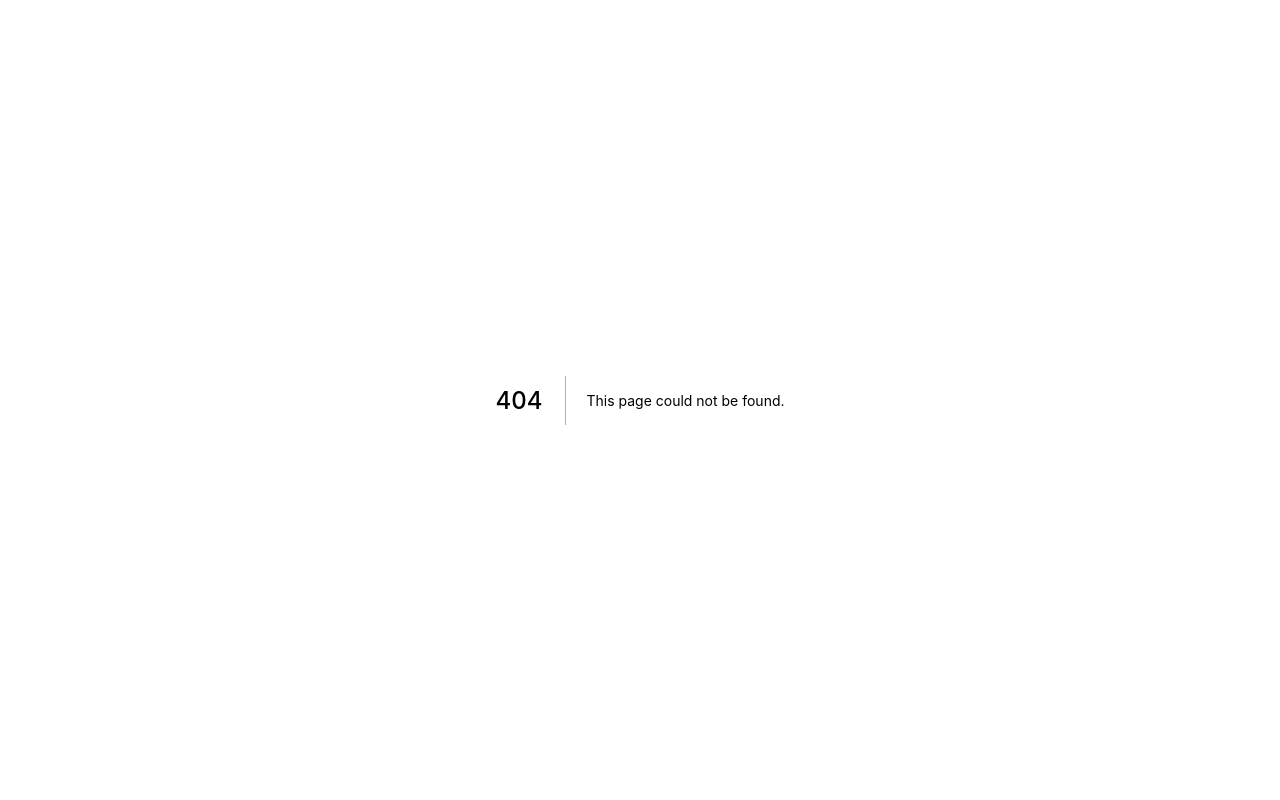
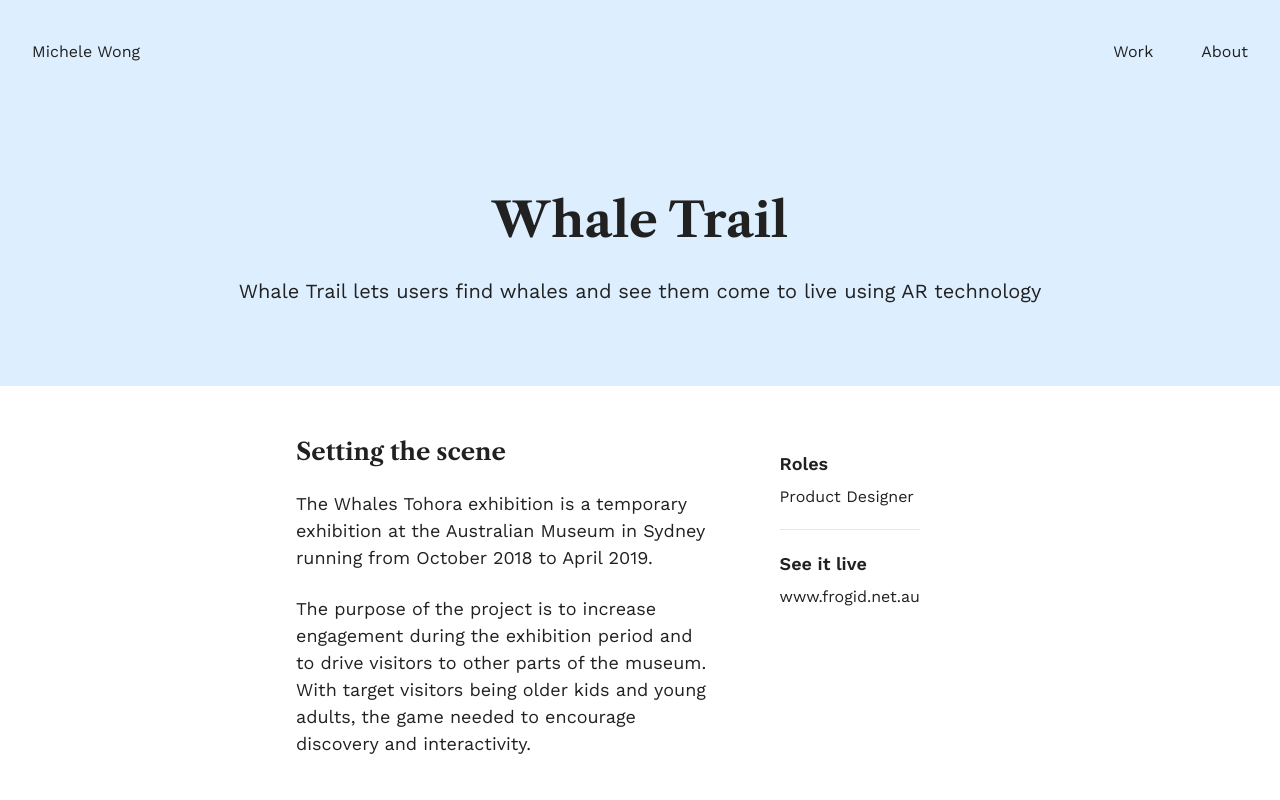
Before and after one commit to johnkueh/mishwong, a Next.js app: page /project/whale-trail in a window 1280 px wide. Before the commit this address had no page. Shown: the top 800 px of the page. Built offline with nearby package versions, Linux system fonts and the light colour scheme.

Commit message:
Added project page

```diff
--- a/components/card.js
+++ b/components/card.js
@@ -1,4 +1,5 @@
-import React from "react";
+import React from 'react';
+import Link from 'next/link';
 
 const Card = ({ title, desc, link, bgColor }) => (
   <div
@@ -7,9 +8,11 @@ const Card = ({ title, desc, link, bgColor }) => (
   >
     <h2 className="text-3xl font-bold">{title}</h2>
     <p className="text-lg my-5">{desc}</p>
-    <a className="font-bold" href={link}>
-      Read more
-    </a>
+    <Link href={link}>
+      <a className="font-bold" href={link}>
+        Read more
+      </a>
+    </Link>
   </div>
 );
 
--- /dev/null
+++ b/components/image.js
@@ -0,0 +1,17 @@
+import React from 'react';
+
+const Image = ({ src, caption }) => (
+  <div className="my-8">
+    <img className="mx-auto" alt={caption} src={src} />
+    <div className="caption text-center my-5">{caption}</div>
+    <style jsx>
+      {`
+        .caption {
+          color: #888888;
+        }
+      `}
+    </style>
+  </div>
+);
+
+export default Image;
--- a/components/nav.js
+++ b/components/nav.js
@@ -1,8 +1,13 @@
-import React from "react";
+import React from 'react';
+import Link from 'next/link';
 
 const Nav = () => (
   <div className="flex items-center justify-between py-6">
-    <div>Michele Wong</div>
+    <div>
+      <Link href="/">
+        <a>Michele Wong</a>
+      </Link>
+    </div>
     <div className="flex">
       <a href="#" className="link block py-4 pl-12">
         <div>Work</div>
--- /dev/null
+++ b/layouts/project.js
@@ -0,0 +1,57 @@
+import React from 'react';
+import Head from '../components/head';
+import Nav from '../components/nav';
+import Footer from '../components/footer';
+
+const Project = ({ metadata = [], title, caption, bgColor, children }) => (
+  <>
+    <div style={{ backgroundColor: bgColor }}>
+      <div className="container mx-auto px-8">
+        <Head title="Mishwong | Product designer" />
+        <Nav />
+        <div className="flex flex-wrap lg:flex-no-wrap items-center justify-between w-100 py-20">
+          <div className="mb-12 md:w-full lg:mb-0 text-center">
+            <h1 className="text-5xl font-bold font-heading mb-5">{title}</h1>
+            <p className="text-xl">{caption}</p>
+          </div>
+        </div>
+      </div>
+    </div>
+    <div className="container mx-auto px-10 xl:w-3/5">
+      <Metadata metadata={metadata} />
+      <div className="content mb-20">{children}</div>
+      <Footer />
+    </div>
+  </>
+);
+
+const Metadata = ({ metadata }) => {
+  const titles = Object.keys(metadata);
+
+  return (
+    <div className="metadata md:float-right pt-16 md:p-16">
+      {titles.map((title, idx) => (
+        <div key={title} className={`meta mb-5 pb-5 ${titles.length !== idx + 1 && 'border-b'}`}>
+          <h3 className="text-lg font-semibold mb-2">{title}</h3>
+          <Links links={metadata[title]} />
+        </div>
+      ))}
+    </div>
+  );
+};
+
+const Links = ({ links }) => {
+  return (
+    <ul>
+      {Object.keys(links).map(label => (
+        <li key={label}>
+          <a href={links[label]}>{label}</a>
+        </li>
+      ))}
+    </ul>
+  );
+};
+
+export const withLayout = meta => props => <Project {...meta} {...props} />;
+
+export default Project;
--- a/next.config.js
+++ b/next.config.js
@@ -1,8 +1,13 @@
-const withCss = require("@zeit/next-css");
-const withSass = require("@zeit/next-sass");
+const withCss = require('@zeit/next-css');
+const withSass = require('@zeit/next-sass');
+const withMdx = require('@zeit/next-mdx')({
+  extension: /\.mdx?$/
+});
 
-module.exports = withSass(
-  withCss({
-    target: "serverless"
-  })
+module.exports = withMdx(
+  withSass(
+    withCss({
+      pageExtensions: ['js', 'jsx', 'md', 'mdx']
+    })
+  )
 );
--- a/pages/index.js
+++ b/pages/index.js
@@ -1,9 +1,9 @@
-import React, { useEffect, useState } from "react";
-import Head from "../components/head";
-import Nav from "../components/nav";
-import Footer from "../components/footer";
-import Jumbo from "../components/jumbo";
-import Card from "../components/card";
+import React, { useEffect, useState } from 'react';
+import Head from '../components/head';
+import Nav from '../components/nav';
+import Footer from '../components/footer';
+import Jumbo from '../components/jumbo';
+import Card from '../components/card';
 
 const Home = () => {
   return (
@@ -18,16 +18,16 @@ const Home = () => {
       />
       <div className="lg:my-16 flex flex-wrap justify-between">
         <Card
-          bgColor="#FCEAE4"
-          title="Project Title"
+          bgColor="#DDEEFE"
+          title="Whale Trail"
           desc="Whale Trail lets users find whales and see them come to live using AR technology."
-          link="http://google.com"
+          link="/project/whale-trail"
         />
         <Card
-          bgColor="#E0EEFC"
-          title="Project Title"
+          bgColor="#FCEAE4"
+          title="FrogID"
           desc="FrogID is a national citizen science project that is helping us learn more Whale Trail lets users find whales and see them come live using AR technology."
-          link="http://google.com"
+          link="/project/frog-id"
         />
         <Card
           bgColor="#F9F6CC"
--- /dev/null
+++ b/pages/project/frog-id.mdx
@@ -0,0 +1,27 @@
+import Link from 'next/link';
+import { withLayout, withCol } from '../../layouts/project';
+
+export default withLayout({
+  title: 'FrogID',
+  caption: 'Citizen science project',
+  bgColor: '#FCEAE4',
+  coverImg: '',
+  metadata: {
+    Roles: {
+      'Product Designer': null
+    },
+    'See it live': {
+      'www.frogid.net.au': 'https://www.frogid.net.au'
+    }
+  }
+});
+
+## Coming soon
+
+This project is coming soon
+
+<Link href="/">
+  <a className="swoosh" target="_new">
+    Back to portfolio
+  </a>
+</Link>
--- /dev/null
+++ b/pages/project/whale-trail.mdx
@@ -0,0 +1,67 @@
+import Link from 'next/link';
+import Image from '../../components/image';
+import { withLayout, withCol } from '../../layouts/project';
+
+export default withLayout({
+  title: 'Whale Trail',
+  caption: 'Whale Trail lets users find whales and see them come to live using AR technology',
+  bgColor: '#DDEEFE',
+  coverImg: '',
+  metadata: {
+    Roles: {
+      'Product Designer': null
+    },
+    'See it live': {
+      'www.frogid.net.au': 'https://www.frogid.net.au'
+    }
+  }
+});
+
+## Setting the scene
+
+The Whales Tohora exhibition is a temporary exhibition at the Australian Museum
+in Sydney running from October 2018 to April 2019.
+
+The purpose of the project is to increase engagement during the exhibition period and to
+drive visitors to other parts of the museum. With target visitors being older kids and young adults,
+the game needed to encourage discovery and interactivity.
+
+## Challenges
+
+The first challenge was designing the storyline of the game. We had to map out the interactive experience
+so that the museum can start writing content and curating images for it.
+
+We thought it was good to feature just a few whale species; so users can spend quality time at each stop.
+Early concepts explored included a map, a family tree and a simple list.
+
+<Image
+  src="https://images.ctfassets.net/nxjaqwpc63ga/6UQRcqCif62MWUeK8seo2/26a9144aaba7dfe76a8868ed6ed11fad/Whaletrail-IA.png"
+  caption="Information Architecture Diagram"
+/>
+
+<Image
+  src="https://images.ctfassets.net/nxjaqwpc63ga/60xnldppzao4okmMa2kIEO/d81588b8c8f99068fd966cdef9971ad5/Whaletrail-Wireframes.png"
+  caption="Early concepts presented"
+/>
+
+## Solution
+
+We decided to present the game as a simple list. Because the whales are scattered in different buildings in the Australian Museum,
+having a large map on a small screen will introduce unnecessary clutter. A family tree feels very scientific and uninviting.
+With a simple list, the whale illustrations stand out more and there is a clear call to action (tap on a whale to get to know it).
+
+At each stop, users can see the whale come to live, read fun facts, listen to the sound of whales,
+answer a quiz to test their knowledge and get to know the whale’s family. To bring the whale to live,
+they look for a label with the image of the whale and a QR code. Then it's as simple as scanning the QR code
+with their phone’s camera to see it come alive in the museum.
+
+<Image
+  src="https://downloads.ctfassets.net/nxjaqwpc63ga/5oMnksL44MWOcGme8cCo4G/27f7b55bb40cbd504605d8b3f27e9cb8/WhaleTrail-sml2.gif"
+  caption="Byline"
+/>
+
+<Link href="/">
+  <a className="swoosh" target="_new">
+    Back to portfolio
+  </a>
+</Link>
--- a/styles/index.scss
+++ b/styles/index.scss
@@ -1,4 +1,4 @@
-@import url("https://fonts.googleapis.com/css?family=Libre+Caslon+Text:400,700|Work+Sans:400,700&display=swap");
+@import url('https://fonts.googleapis.com/css?family=Libre+Caslon+Text:400,700|Work+Sans:400,600,700&display=swap');
 
 * {
   -webkit-font-smoothing: antialiased;
@@ -22,6 +22,27 @@ h2 {
   @apply font-headings;
 }
 
+.content {
+  h2 {
+    @apply text-2xl;
+    @apply font-bold;
+    @apply pt-12;
+    @apply pb-2;
+  }
+  p {
+    @apply text-lg;
+    @apply py-3;
+  }
+  .swoosh {
+    @apply mt-5;
+    display: block;
+    transition: all 0.2s ease-in-out;
+    &:hover {
+      transform: translateX(10px);
+      transition: all 0.2s ease-in-out;
+    }
+  }
+}
 @tailwind components;
 
 @tailwind utilities;
```
Also changed, not shown: package.json (+15 -1 lines), .eslintrc.json (added), 2 other files (tests, documents, lock files or other folders).
